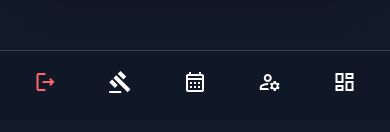
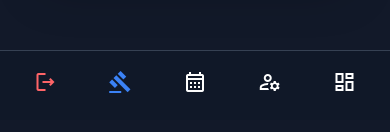
Before and after one commit to HesamPourabbasian/Amirica_front, a Vue app: page /violations in a window 390 px wide. Shown: the part 724-856 px from the top of the page. Built offline with nearby package versions, Linux system fonts and the light colour scheme; a web font is replaced by a local one.

Commit message:
fixed mobile admin sidebar ui

```diff
--- a/src/components/AdminSidebar.vue
+++ b/src/components/AdminSidebar.vue
@@ -87,14 +87,15 @@
   </dialog>
 </template>
 
-
 <script setup>
 import { useRoute } from "vue-router";
 
 const route = useRoute();
 
-const linkClass = () => [
+// Highlight active link in sidebar
+const linkClass = (path) => [
   "p-2 sm:p-3 rounded flex justify-center sm:justify-start items-center gap-2 transition-colors duration-300 relative group hover:bg-gray-800",
+  route.path === path ? "text-blue-500" : "text-white",
 ];
 
 const isActive = (path) => route.path === path;
--- a/src/components/calendar_editor.vue
+++ b/src/components/calendar_editor.vue
@@ -91,22 +91,22 @@
   <div class="md:hidden fixed bottom-0 left-0 right-0 z-50">
     <div class="dock bg-gray-900 text-white border-t border-gray-700">
       <div class="dock-item">
-        <router-link to="/admin">
+        <router-link to="/admin" :class="{ active: isActive('/admin') }">
           <span class="material-icons-outlined"> dashboard </span>
         </router-link>
       </div>
       <div class="dock-item">
-        <router-link to="/edit-profile-admin">
+        <router-link to="/edit-profile-admin" :class="{ active: isActive('/edit-profile-admin') }">
           <span class="material-icons-outlined"> manage_accounts </span>
         </router-link>
       </div>
       <div class="dock-item">
-        <router-link to="/cal_ed">
+        <router-link to="/cal_ed" :class="{ active: isActive('/cal_ed') }">
           <span class="material-icons-outlined"> calendar_month </span>
         </router-link>
       </div>
       <div class="dock-item">
-        <router-link to="/violations">
+        <router-link to="/violations" :class="{ active: isActive('/violations') }">
           <span class="material-icons-outlined"> gavel </span>
         </router-link>
       </div>
@@ -139,8 +139,15 @@
 </template>
 
 <script>
+import { useRoute } from "vue-router";
+
 export default {
   name: "CalendarEditor",
+  setup() {
+    const route = useRoute();
+    const isActive = (path) => route.path === path;
+    return { isActive };
+  },
   data() {
     return {
       newEvent: {
@@ -181,4 +188,9 @@ body {
   justify-content: center;
   align-items: center;
 }
+
+/* highlight active mobile dock link */
+.dock :deep(.active) {
+  color: #3b82f6; /* blue-500 */
+}
 </style>
--- a/src/components/violations.vue
+++ b/src/components/violations.vue
@@ -1,5 +1,6 @@
 <script setup>
 import { ref, reactive } from "vue";
+import { useRoute } from "vue-router";
 import AdminSidebar from "./AdminSidebar.vue";
 
 const selectedUser = ref("");
@@ -38,6 +39,10 @@ const submitFoul = () => {
   foulCount.value = 0;
   totalPrice.value = 0;
 };
+
+// Mobile dock active link
+const route = useRoute();
+const isActive = (path) => route.path === path;
 </script>
 
 <template>
@@ -119,22 +124,22 @@ const submitFoul = () => {
   <div class="md:hidden fixed bottom-0 left-0 right-0 z-50">
     <div class="dock bg-gray-900 text-white border-t border-gray-700">
       <div class="dock-item">
-        <router-link to="/admin">
+        <router-link to="/admin" :class="{ active: isActive('/admin') }">
           <span class="material-icons-outlined"> dashboard </span>
         </router-link>
       </div>
       <div class="dock-item">
-        <router-link to="/edit-profile-admin">
+        <router-link to="/edit-profile-admin" :class="{ active: isActive('/edit-profile-admin') }">
           <span class="material-icons-outlined"> manage_accounts </span>
         </router-link>
       </div>
       <div class="dock-item">
-        <router-link to="/cal_ed">
+        <router-link to="/cal_ed" :class="{ active: isActive('/cal_ed') }">
           <span class="material-icons-outlined"> calendar_month </span>
         </router-link>
       </div>
       <div class="dock-item">
-        <router-link to="/violations">
+        <router-link to="/violations" :class="{ active: isActive('/violations') }">
           <span class="material-icons-outlined"> gavel </span>
         </router-link>
       </div>
@@ -189,4 +194,9 @@ const submitFoul = () => {
   justify-content: center;
   align-items: center;
 }
+
+/* highlight active mobile dock link */
+.dock :deep(.active) {
+  color: #3b82f6; /* blue-500 */
+}
 </style>
```
